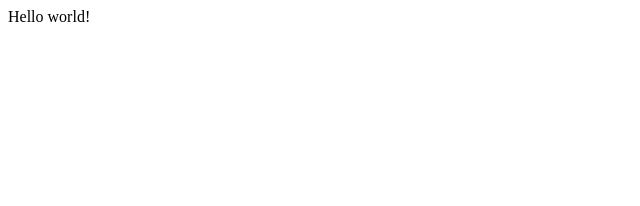
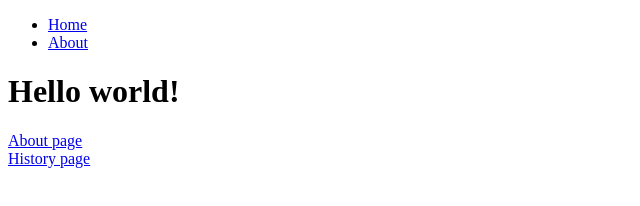
Before and after one commit to quangvietnguyen/gatsby-hello, a Gatsby site: page / in a window 1280 px wide. Shown: the whole page, without its empty margins (0-640 px from the left). Built offline with nearby package versions, Linux system fonts and the light colour scheme; Gatsby itself is replaced by a stand-in of ours.

Commit message:
Nov 6 Gatsby, using Link and Nav

```diff
--- /dev/null
+++ b/src/components/nav.js
@@ -0,0 +1,16 @@
+import React from "react"
+import { Link } from "gatsby"
+export default function nav() {
+  return (
+    <nav>
+      <ul>
+        <li>
+          <Link to="/">Home</Link>
+        </li>
+        <li>
+          <Link to="/about">About</Link>
+        </li>
+      </ul>
+    </nav>
+  )
+}
--- /dev/null
+++ b/src/pages/404.js
@@ -0,0 +1,5 @@
+import React from "react"
+
+export default function NotFound() {
+  return <div>404 | PAGE NOT FOUND</div>
+}
--- /dev/null
+++ b/src/pages/company/index.js
@@ -0,0 +1,5 @@
+import React from "react"
+
+export default function history() {
+  return <div>History Page.</div>
+}
--- /dev/null
+++ b/src/pages/contact.js
@@ -0,0 +1,5 @@
+import React from "react"
+
+export default function contact() {
+  return <div>Contact Page</div>
+}
--- a/src/pages/index.js
+++ b/src/pages/index.js
@@ -1,5 +1,18 @@
 import React from "react"
+import { Link } from "gatsby"
+import Nav from "../components/nav"
 
 export default function Home() {
-  return <div>Hello world!</div>
+  return (
+    <div>
+      <Nav />
+      <h1>Hello world!</h1>
+      <div>
+        <Link to="/about">About page</Link>
+      </div>
+      <div>
+        <Link to="/company/history">History page</Link>
+      </div>
+    </div>
+  )
 }
```
Also changed, not shown: src/pages/about.js (added, +11 -0 lines), src/pages/company/history.js (added, +11 -0 lines).
